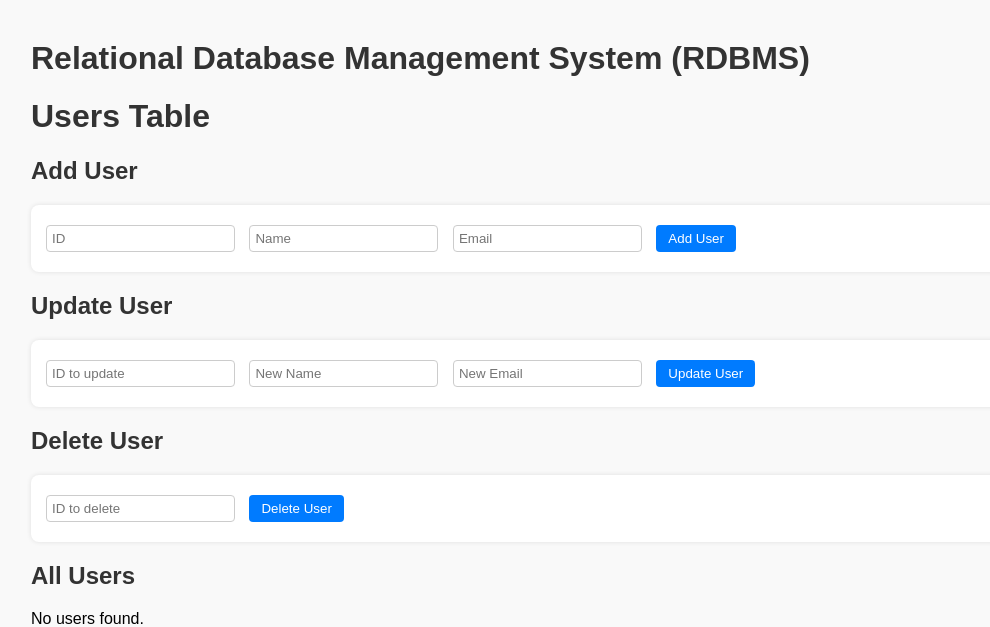
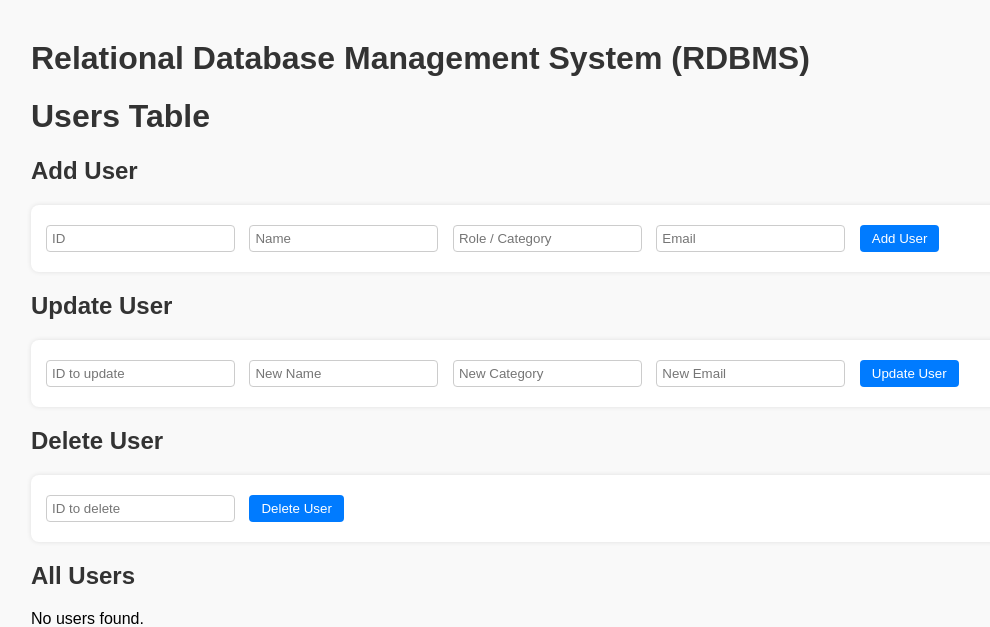
Before and after one commit to JessicaMwangi7/Pesapal-Challenge, a Flask app: page / in a window 1280 px wide. Shown: the top 627 px of the page, without its empty margins (9-999 px from the left). Run offline with Flask 3, Linux system fonts and the light colour scheme.

Commit message:
Fix add user route and category input, update form order ID->Name->Category->Email

```diff
--- a/web_app/app.py
+++ b/web_app/app.py
@@ -12,7 +12,7 @@ db = Database()
 # Define users table with types as strings to match rdbms.py
 db.create_table(
     "users",
-    {"id": "int", "name": "str", "email": "str"},
+    {"id": "int", "name": "str", "category": "str", "email": "str"},
     primary_key="id",
     unique_keys=["email"]
 )
@@ -24,21 +24,25 @@ def index():
 
 @app.route("/add", methods=["POST"])
 def add_user():
-    data = {
-        "id": request.form["id"],
-        "name": request.form["name"],
-        "email": request.form["email"]
+    user = {
+        "id": int(request.form.get("id")),
+        "name": request.form.get("name"),
+        "category": request.form.get("category", ""),  # <-- CATEGORY/ROLE
+        "email": request.form.get("email")
     }
+
     try:
-        db.get_table("users").insert(data)
+        db.get_table("users").insert(user)  # use get_table().insert()
     except ValueError as e:
         print(f"Error: {e}")
+
     return redirect("/")
+
 
 @app.route("/update", methods=["POST"])
 def update_user():
     criteria = {"id": request.form["id"]}
-    updates = {"name": request.form["name"], "email": request.form["email"]}
+    updates = {"name": request.form["name"], "category": request.form["category"], "email": request.form["email"]}
     try:
         count = db.get_table("users").update(criteria, updates)
         print(f"{count} row(s) updated.")
--- a/web_app/templates/index.html
+++ b/web_app/templates/index.html
@@ -63,18 +63,20 @@
 
     <!-- Add User -->
     <h2>Add User</h2>
-    <form action="/add" method="post">
-        <input name="id" type="number" placeholder="ID" required>
-        <input name="name" type="text" placeholder="Name" required>
-        <input name="email" type="email" placeholder="Email" required>
-        <button type="submit">Add User</button>
-    </form>
+    <form method="POST" action="/add">
+    <input type="number" name="id" placeholder="ID" required>
+    <input type="text" name="name" placeholder="Name" required>
+    <input type="text" name="category" placeholder="Role / Category" required>
+    <input type="email" name="email" placeholder="Email" required>
+    <button type="submit">Add User</button>
+</form>
 
     <!-- Update User -->
     <h2>Update User</h2>
     <form action="/update" method="post">
         <input name="id" type="number" placeholder="ID to update" required>
         <input name="name" type="text" placeholder="New Name" required>
+        <input name="Category" type="text" placeholder="New Category" required>
         <input name="email" type="email" placeholder="New Email" required>
         <button type="submit">Update User</button>
     </form>
@@ -94,6 +96,7 @@
                 <tr>
                     <th>ID</th>
                     <th>Name</th>
+                    <th>Category</th>
                     <th>Email</th>
                 </tr>
             </thead>
@@ -102,6 +105,7 @@
                 <tr>
                     <td>{{ user['id'] }}</td>
                     <td>{{ user['name'] }}</td>
+                    <td>{{ user['category'] }}</td>
                     <td>{{ user['email'] }}</td>
                 </tr>
                 {% endfor %}
```
